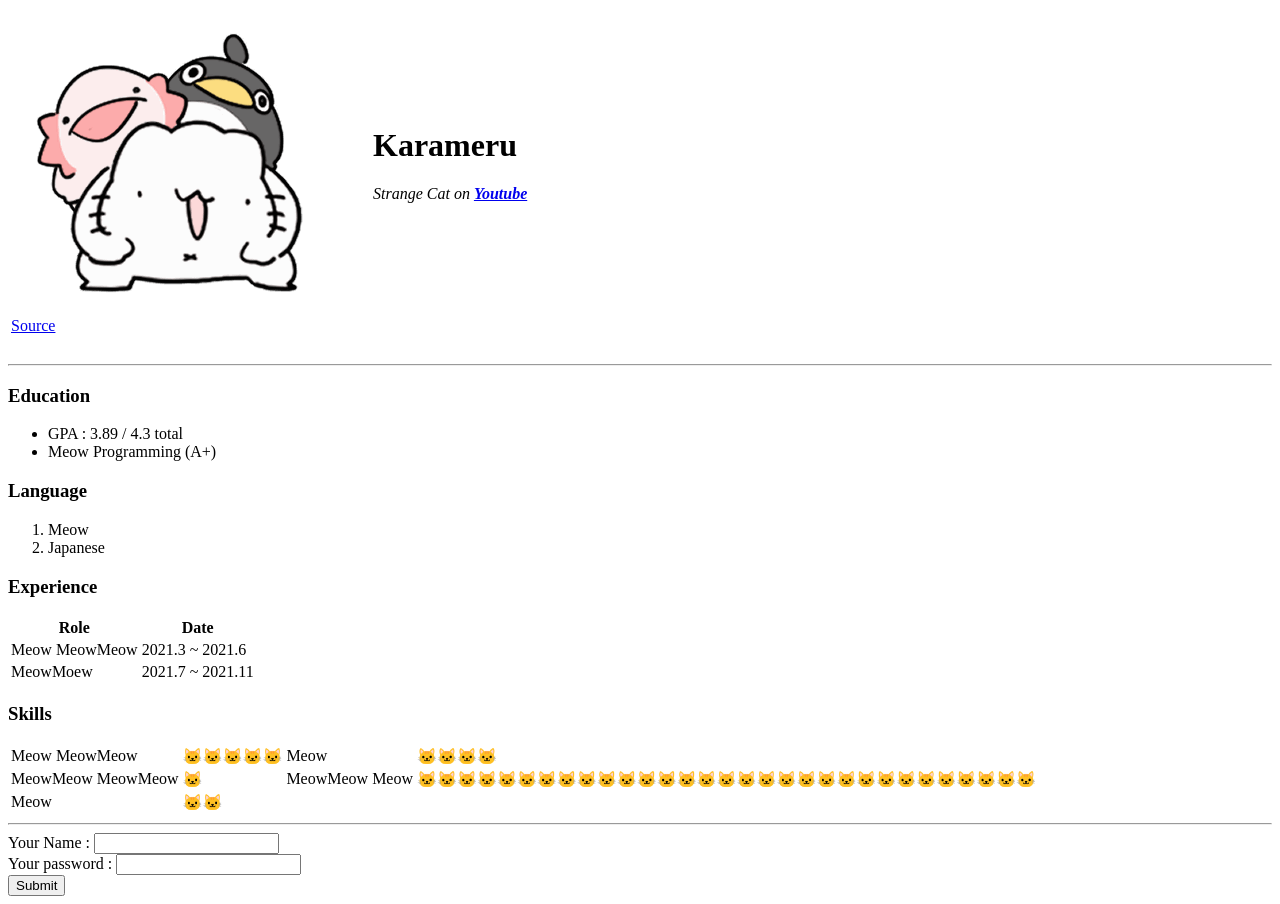
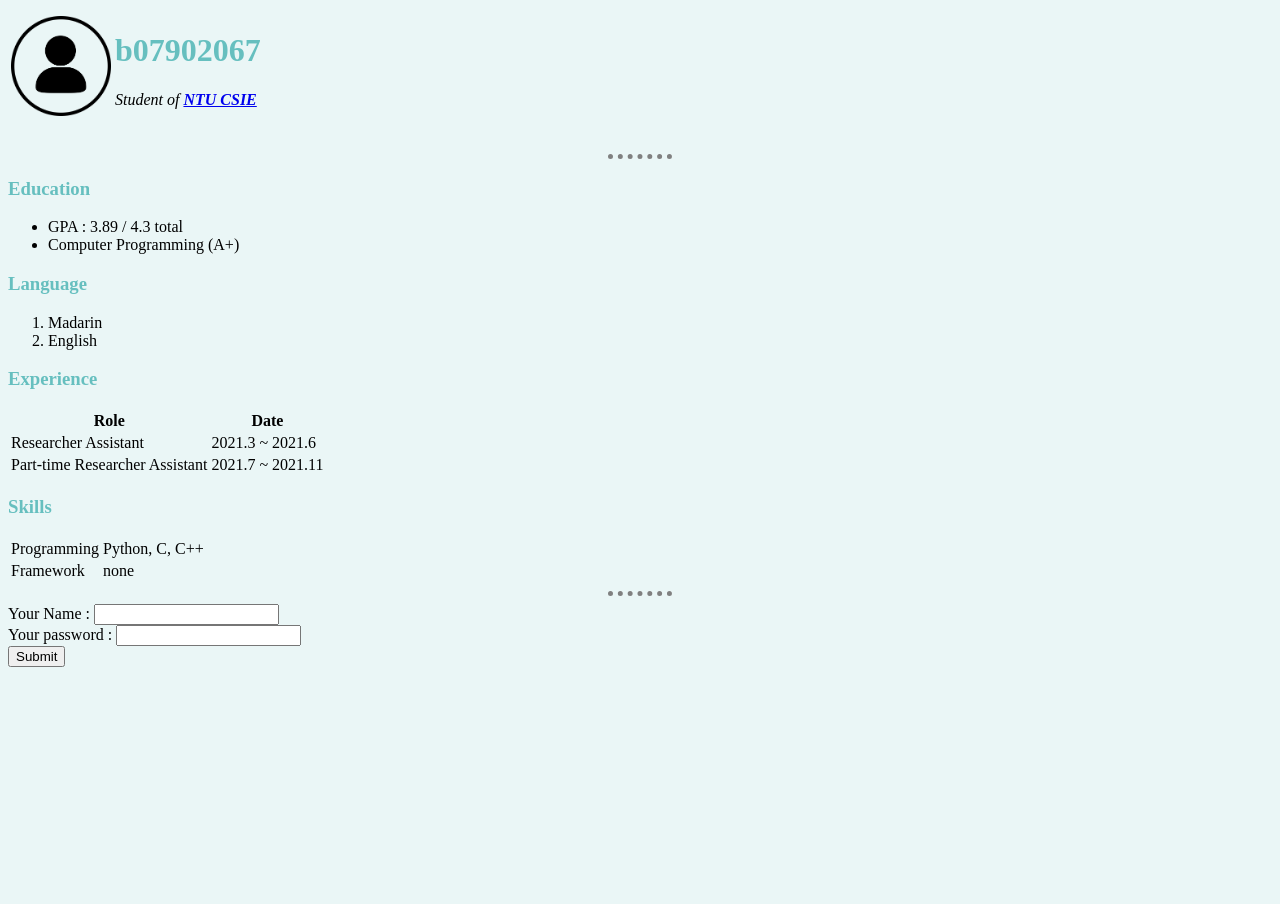
Before and after one commit to b07902067/web-test, a plain HTML site: page index.html in a window 1280 px wide. After the commit the page ends 800 px from the top, so only its background shows below. Drawn offline with Linux system fonts and the light colour scheme.

Commit message:
modify : index.html add : css/styles.css

```diff
--- /dev/null
+++ b/css/styles.css
@@ -0,0 +1,26 @@
+
+body {
+    background-color: #EAF6F6;
+}
+
+hr {
+    border-style: none;
+    border-top-style: dotted;
+    border-color: grey;
+    border-width: 5px;
+    height : 0px;
+    width : 5%;
+}
+
+h1 {
+    color: #66BFBF;
+}
+
+h3 {
+    color: #66BFBF;
+}
+
+img {
+    width: 100px;
+    height: 100px;
+}
--- a/index.html
+++ b/index.html
@@ -5,19 +5,16 @@
         <meta charset="UTF-8">
         <meta http-equiv="X-UA-Compatible" content="IE=edge">
         <meta name="viewport" content="width=device-width, initial-scale=1.0">
-        <title>karameru Personal Site</title>
+        <title>b07902067 Personal Site</title>
+        <link rel="stylesheet" href="css/styles.css">
     </head>
 
     <body>
         <table>
             <tr>
-                <td><img src="sticker_animation@2x.png" alt="Karameru"></td>
-                <td><h1>Karameru</h1>
-                    <p><em>Strange Cat on <strong><a href="https://www.youtube.com/c/からめる">Youtube</a></strong></em></p></td>
-            </tr>
-            <tr>
-                <td><a href="https://sdl-stickershop.line.naver.jp/stickershop/v1/sticker/383392954/IOS/sticker_animation@2x.png">Source</a></td>
-                <td></td>
+                <td><img src="account.png" alt="Karameru"></td>
+                <td><h1>b07902067</h1>
+                    <p><em>Student of <strong><a href="https://www.csie.ntu.edu.tw/">NTU CSIE</a></strong></em></p></td>
             </tr>
         </table>
 
@@ -27,13 +24,13 @@
         <h3> Education </h3>
         <ul>
             <li> GPA : 3.89 / 4.3 total</li>
-            <li> Meow Programming (A+) </li>
+            <li> Computer Programming (A+) </li>
         </ul>
 
         <h3> Language </h3>
         <ol>
-            <li> Meow </li>
-            <li> Japanese</li>
+            <li> Madarin </li>
+            <li> English</li>
         </ol>
 
         <h3> Experience </h3>
@@ -46,11 +43,11 @@
                 </thead>
                 <tbody>
                     <tr>
-                        <td> Meow MeowMeow</td>
+                        <td> Researcher Assistant </td>
                         <td> 2021.3 ~ 2021.6</td>
                     </tr>
                     <tr>
-                        <td> MeowMoew</td>
+                        <td> Part-time Researcher Assistant</td>
                         <td> 2021.7 ~ 2021.11</td>
                     </tr>
                 </tbody>
@@ -59,20 +56,12 @@
         <h3> Skills </h3>
         <table>
             <tr>
-                <td>Meow MeowMeow</td>
-                <td>🐱🐱🐱🐱🐱</td>
-                <td>Meow</td>
-                <td>🐱🐱🐱🐱</td>
+                <td>Programming</td>
+                <td>Python, C, C++</td>
             </tr>
             <tr>
-                <td>MeowMeow MeowMeow</td>
-                <td>🐱</td>
-                <td>MeowMeow Meow</td>
-                <td>🐱🐱🐱🐱🐱🐱🐱🐱🐱🐱🐱🐱🐱🐱🐱🐱🐱🐱🐱🐱🐱🐱🐱🐱🐱🐱🐱🐱🐱🐱🐱</td>
-            </tr>
-            <tr>
-                <td>Meow</td>
-                <td>🐱🐱</td>
+                <td>Framework</td>
+                <td>none</td>
             </tr>
         </table>
         <hr>
```
Also changed, not shown: account.png (added), sticker_animation@2x.png (deleted).
